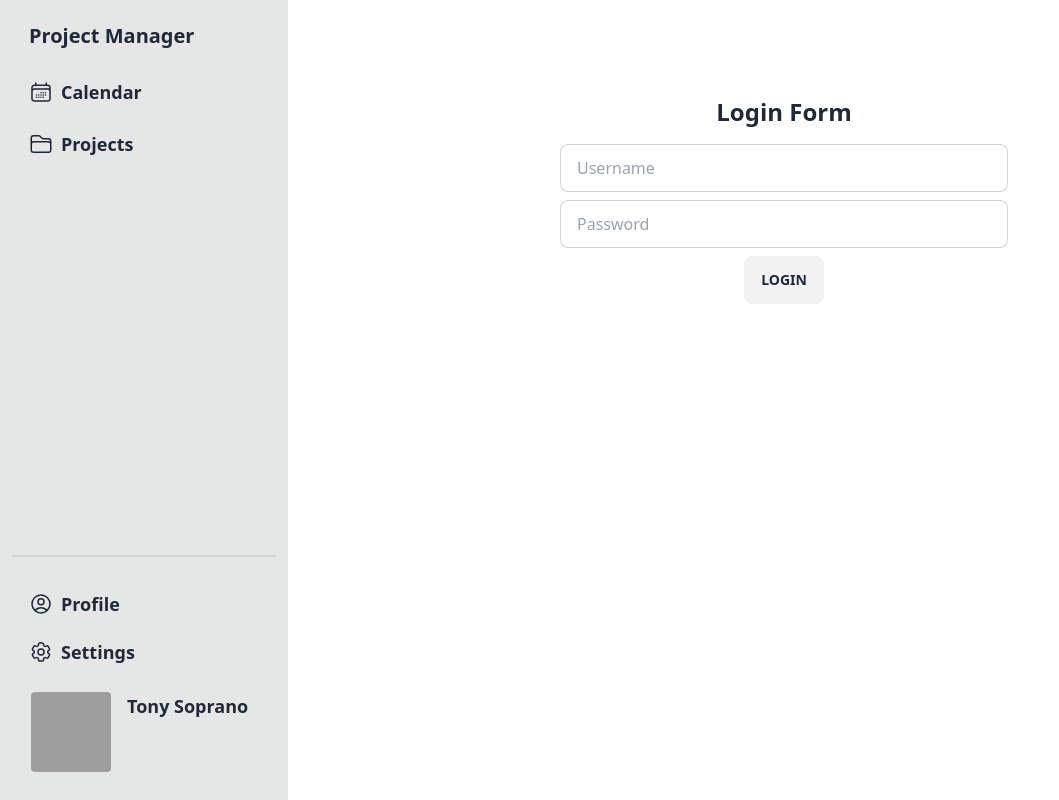
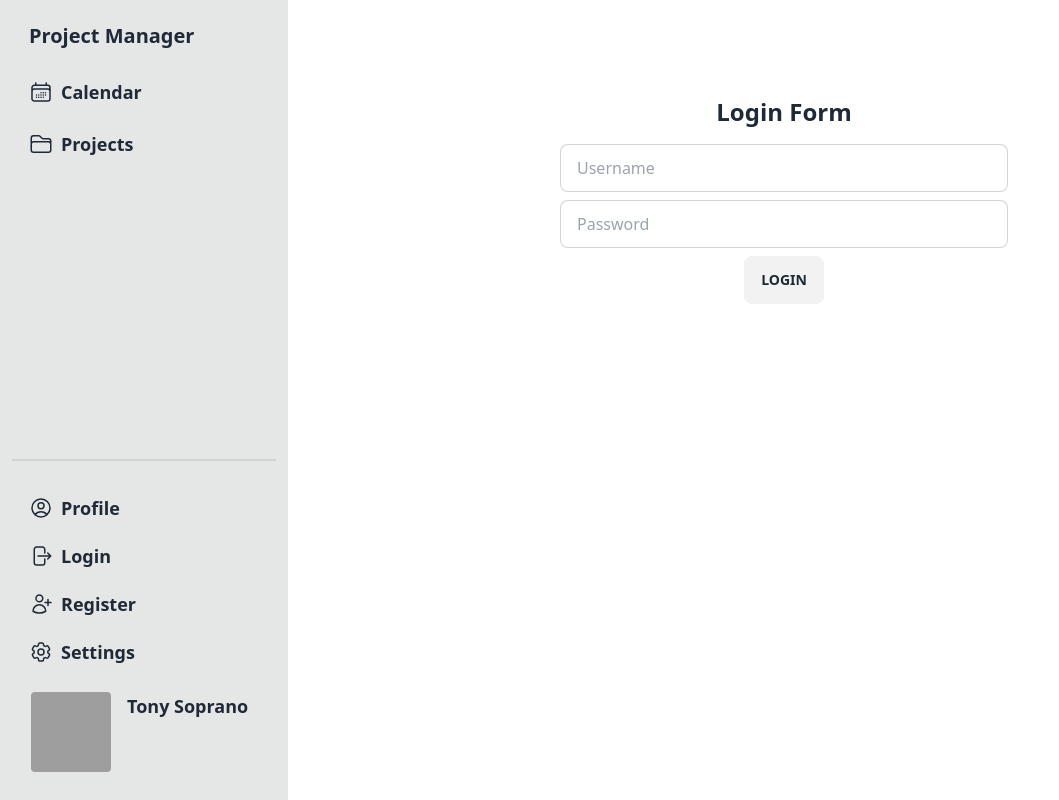
Before and after one commit to hxffner/project-management, a React (Vite) app in the folder client/: page /login in a window 1280 px wide. Shown: the whole page, without its empty margins (0-1059 px from the left). Built offline with nearby package versions, Linux system fonts and the light colour scheme; grey boxes are pictures that could not be loaded.

Commit message:
create login and register button, create login rules

```diff
--- a/client/src/components/Sidebar.tsx
+++ b/client/src/components/Sidebar.tsx
@@ -1,4 +1,4 @@
-import { FC } from 'react';
+import { FC } from "react";
 
 import { Link } from "react-router-dom";
 
@@ -16,7 +16,10 @@ const Sidebar: FC = () => {
         <div className="flex-1">
           <ul className="pt-2 pb-4 space-y-1 text-sm">
             <li className="rounded-sm">
-              <Link to={`/calendar`} className="btn btn-ghost normal-case text-lg">
+              <Link
+                to={`/calendar`}
+                className="btn btn-ghost normal-case text-lg"
+              >
                 <svg
                   xmlns="http://www.w3.org/2000/svg"
                   fill="none"
@@ -81,6 +84,50 @@ const Sidebar: FC = () => {
                     />
                   </svg>
                   <span>Profile</span>
+                </Link>
+              </li>
+              <li className="rounded-sm">
+                <Link
+                  to={`/login`}
+                  className="btn btn-ghost normal-case text-lg"
+                >
+                  <svg
+                    xmlns="http://www.w3.org/2000/svg"
+                    fill="none"
+                    viewBox="0 0 24 24"
+                    stroke-width="1.5"
+                    stroke="currentColor"
+                    className="w-6 h-6"
+                  >
+                    <path
+                      stroke-linecap="round"
+                      stroke-linejoin="round"
+                      d="M15.75 9V5.25A2.25 2.25 0 0013.5 3h-6a2.25 2.25 0 00-2.25 2.25v13.5A2.25 2.25 0 007.5 21h6a2.25 2.25 0 002.25-2.25V15m3 0l3-3m0 0l-3-3m3 3H9"
+                    />
+                  </svg>
+                  <span>Login</span>
+                </Link>
+              </li>
+              <li className="rounded-sm">
+                <Link
+                  to={`/register`}
+                  className="btn btn-ghost normal-case text-lg"
+                >
+                  <svg
+                    xmlns="http://www.w3.org/2000/svg"
+                    fill="none"
+                    viewBox="0 0 24 24"
+                    stroke-width="1.5"
+                    stroke="currentColor"
+                    className="w-6 h-6"
+                  >
+                    <path
+                      stroke-linecap="round"
+                      stroke-linejoin="round"
+                      d="M19 7.5v3m0 0v3m0-3h3m-3 0h-3m-2.25-4.125a3.375 3.375 0 11-6.75 0 3.375 3.375 0 016.75 0zM4 19.235v-.11a6.375 6.375 0 0112.75 0v.109A12.318 12.318 0 0110.374 21c-2.331 0-4.512-.645-6.374-1.766z"
+                    />
+                  </svg>
+                  <span>Register</span>
                 </Link>
               </li>
               <li className="rounded-sm">
--- a/client/src/pages/Auth/LoginPage.tsx
+++ b/client/src/pages/Auth/LoginPage.tsx
@@ -1,24 +1,69 @@
-import { FC } from 'react'
+import { ChangeEvent, FC, useState } from "react";
+import { useNavigate } from "react-router-dom";
+
+interface FormValues {
+  user: string;
+  pwd: string;
+}
 
 const LoginPage: FC = () => {
+  const [values, setValues] = useState<FormValues>({ user: "", pwd: "" });
+  const navigate = useNavigate();
+
+  const login = (user: string): void => {
+    console.log("succesfull login: " + user);
+    navigate("/calendar");
+  };
+
+  const handleSubmit = (event: React.FormEvent): void => {
+    event.preventDefault();
+
+    if (values.pwd !== "pwd1" && values.user !== "user1") {
+      alert("Hibás jelszó vagy felhasználónév!");
+      return;
+    }
+
+    login(values.user);
+  };
+
+  const handleChange = (event: ChangeEvent<HTMLInputElement>): void => {
+    setValues((prevValues) => ({
+      ...prevValues,
+      [event.target.name]: event.target.value,
+    }));
+  };
+
   return (
     <div className="mt-24">
-      <form className="flex flex-col items-center gap-2">
+      <form
+        onSubmit={handleSubmit}
+        className="flex flex-col items-center gap-2"
+      >
         <span className="text-2xl font-semibold	 mb-2">Login Form</span>
         <input
           type="text"
           placeholder="Username"
           className="input input-bordered w-full max-w-md"
+          id="user"
+          name="user"
+          value={values.user}
+          onChange={handleChange}
         />
         <input
           type="password"
           placeholder="Password"
           className="input input-bordered w-full max-w-md"
+          id="password"
+          name="pwd"
+          value={values.pwd}
+          onChange={handleChange}
         />
-        <button type="submit" className="btn ">Login</button>
+        <button type="submit" className="btn ">
+          Login
+        </button>
       </form>
     </div>
-  )
-}
+  );
+};
 
-export default LoginPage
+export default LoginPage;
```
